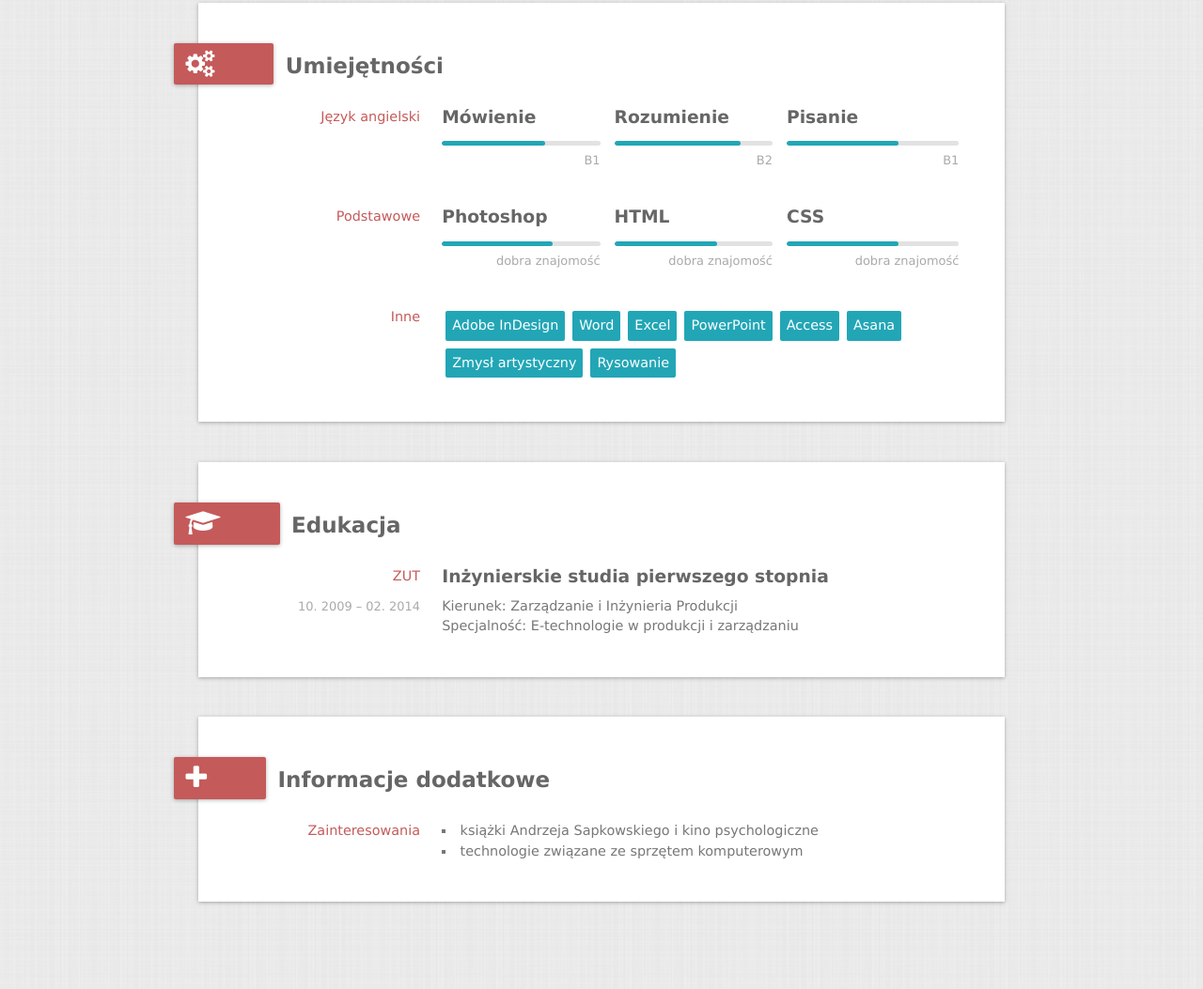
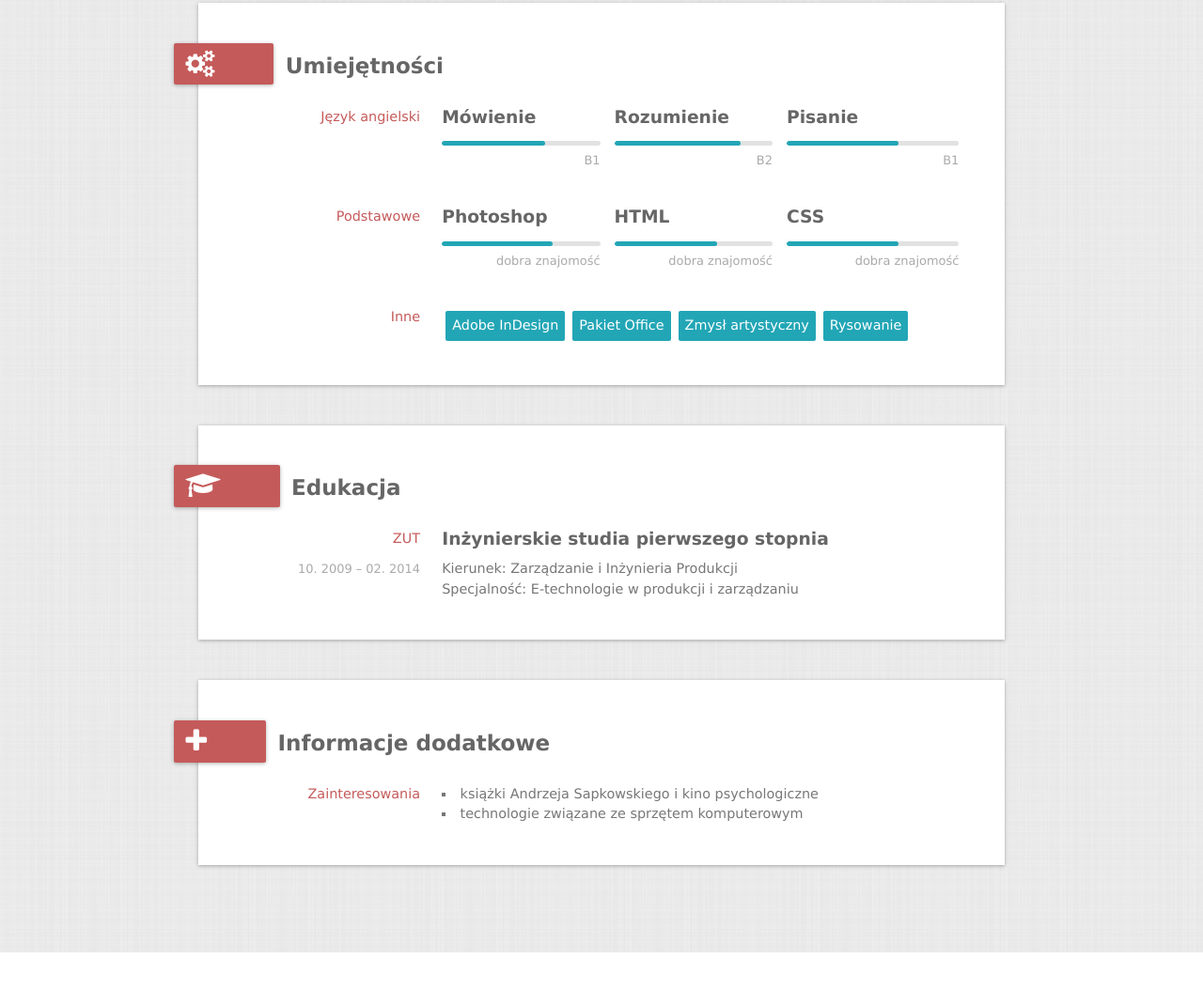
Before and after one commit to liwia-zubala/liwia-zubala.github.io, a plain HTML site: page index.html in a window 1280 px wide. Shown: the part 1005-2058 px from the top of the page at 94% size. After the commit the page ends 2019 px from the top, so only its background shows below. Drawn offline with nearby package versions, Linux system fonts and the light colour scheme.

Commit message:
mniej umiejętności

```diff
--- a/index.html
+++ b/index.html
@@ -177,11 +177,7 @@
 				<div class="details column_two_two_third">
 					<ul class="boxed_list">
 						<li>Adobe InDesign</li>
-						<li>Word</li>
-						<li>Excel</li>
-						<li>PowerPoint</li>
-						<li>Access</li>
-						<li>Asana</li>
+						<li>Pakiet Office</li>
 						<li>Zmysł artystyczny</li>
 						<li>Rysowanie</li>
 					</ul>
```
